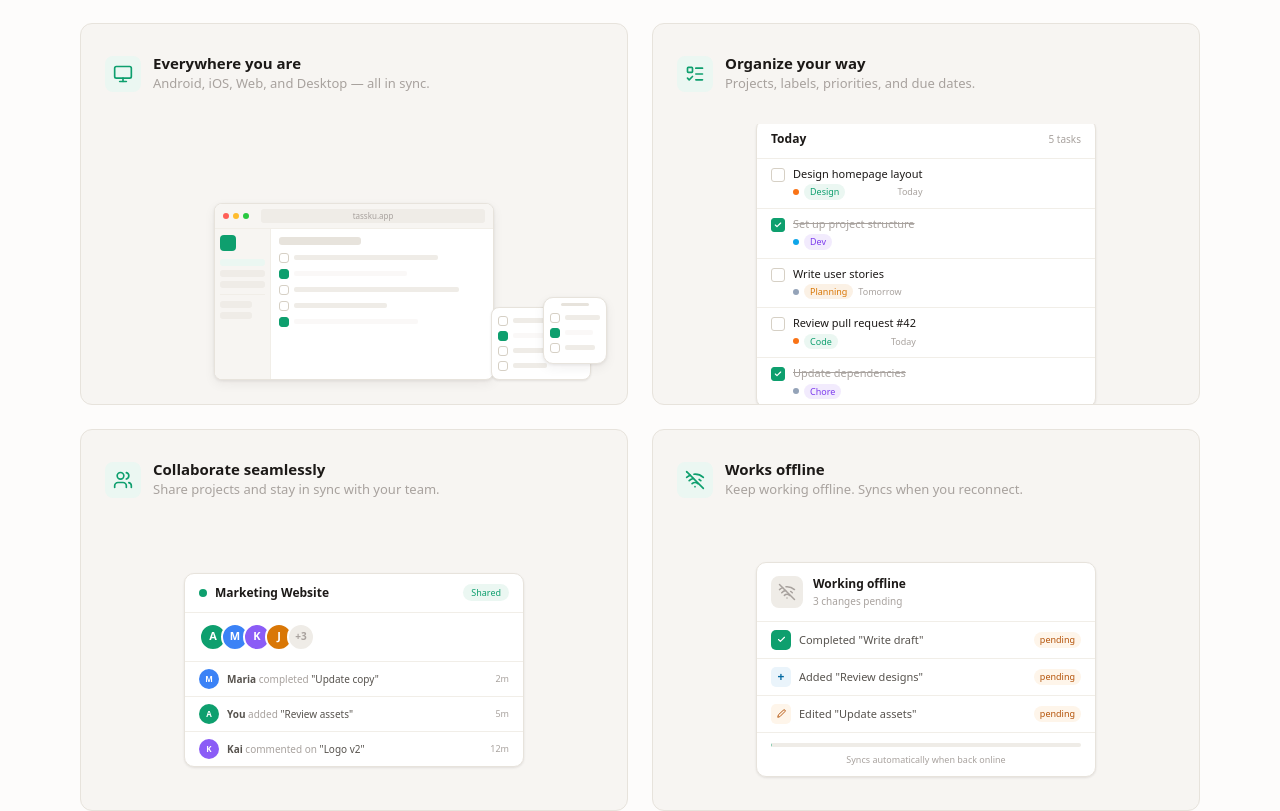
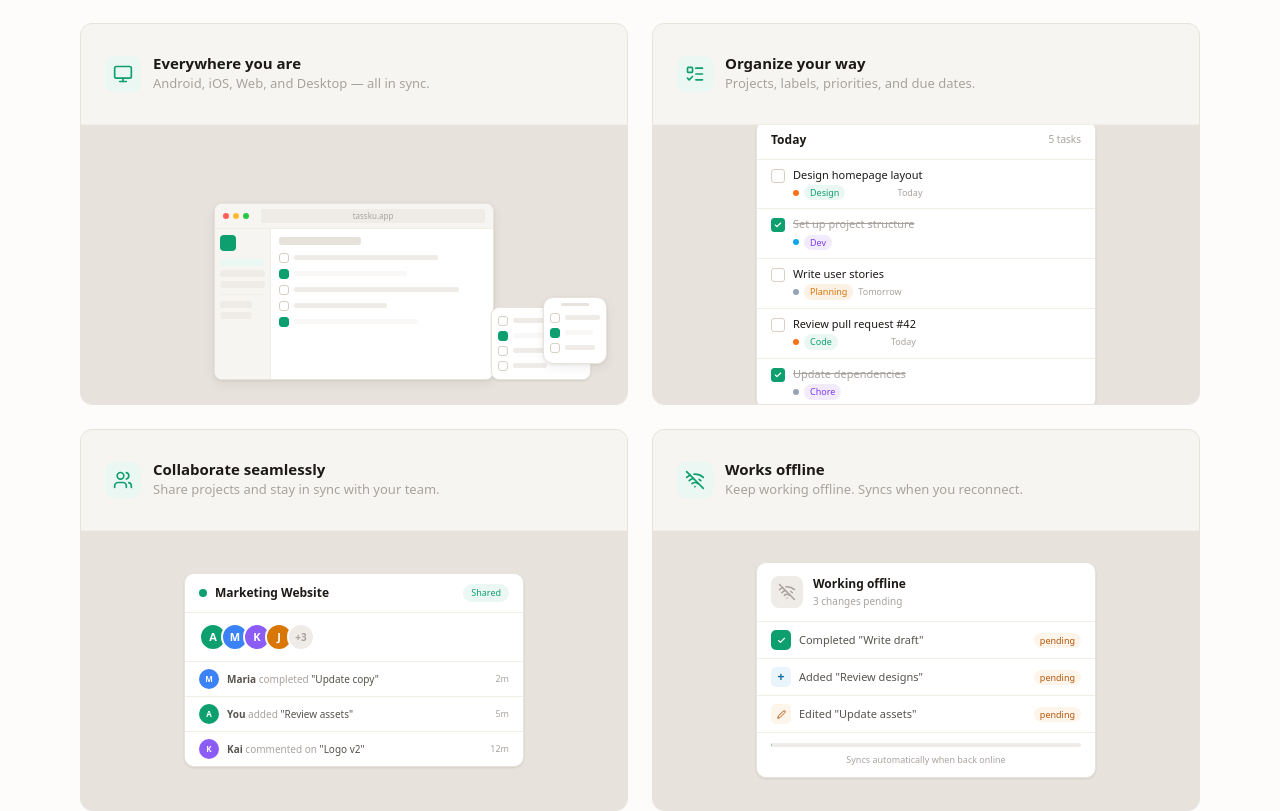
Before and after one commit to alvaro347/tassku-web, a React (Vite) app: page / in a window 1280 px wide. Shown: the part 1200-2011 px from the top of the page. Built offline with nearby package versions, Linux system fonts and the light colour scheme.

Commit message:
fix: darken mockup area background for contrast

```diff
--- a/src/components/FeatureCard/FeatureCard.module.css
+++ b/src/components/FeatureCard/FeatureCard.module.css
@@ -21,6 +21,8 @@
     align-items: center;
     justify-content: center;
     overflow: hidden;
+    background-color: var(--color-surface-active);
+    border-top: 1px solid var(--color-border-subtle);
 }
 
 .body {
```
